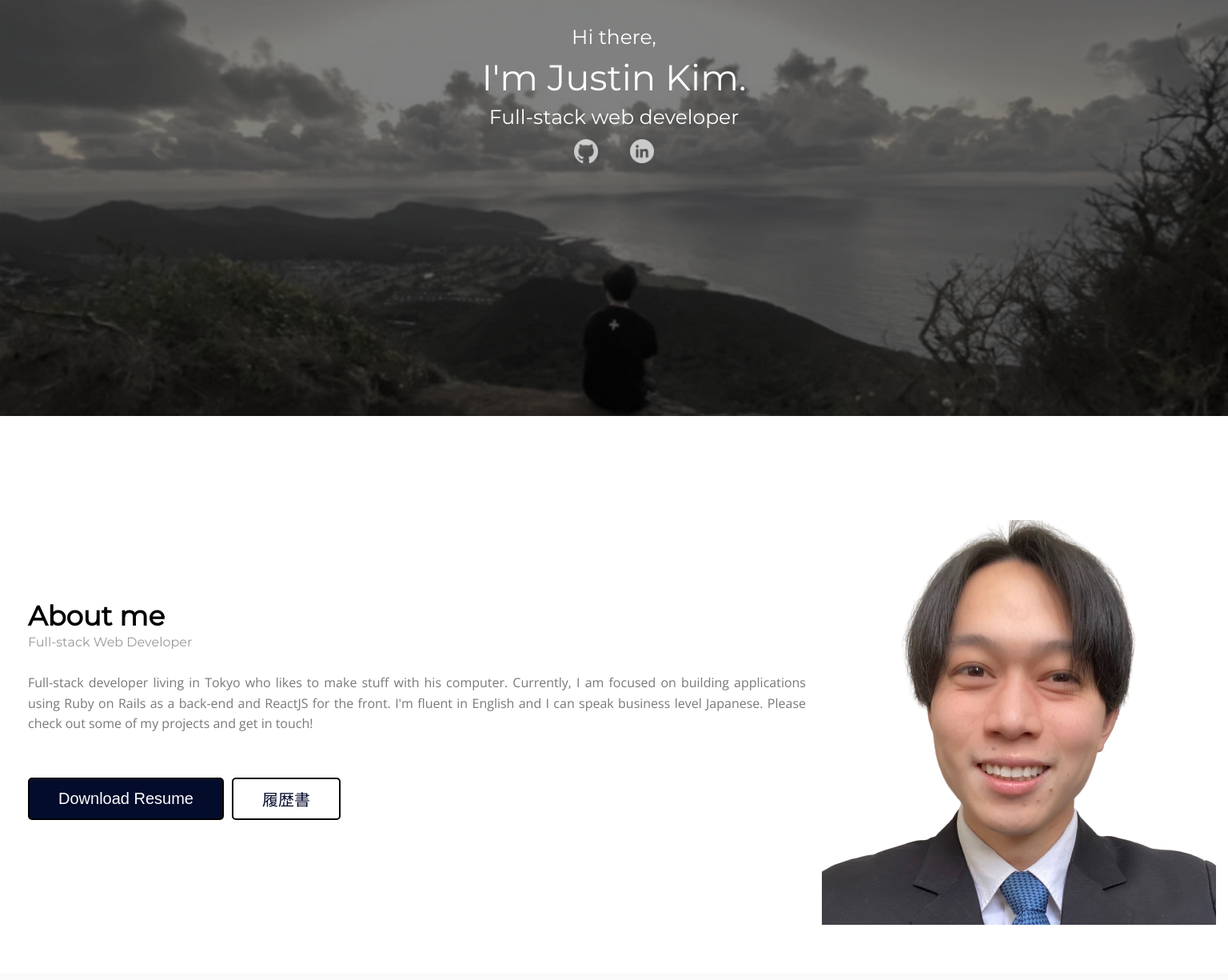
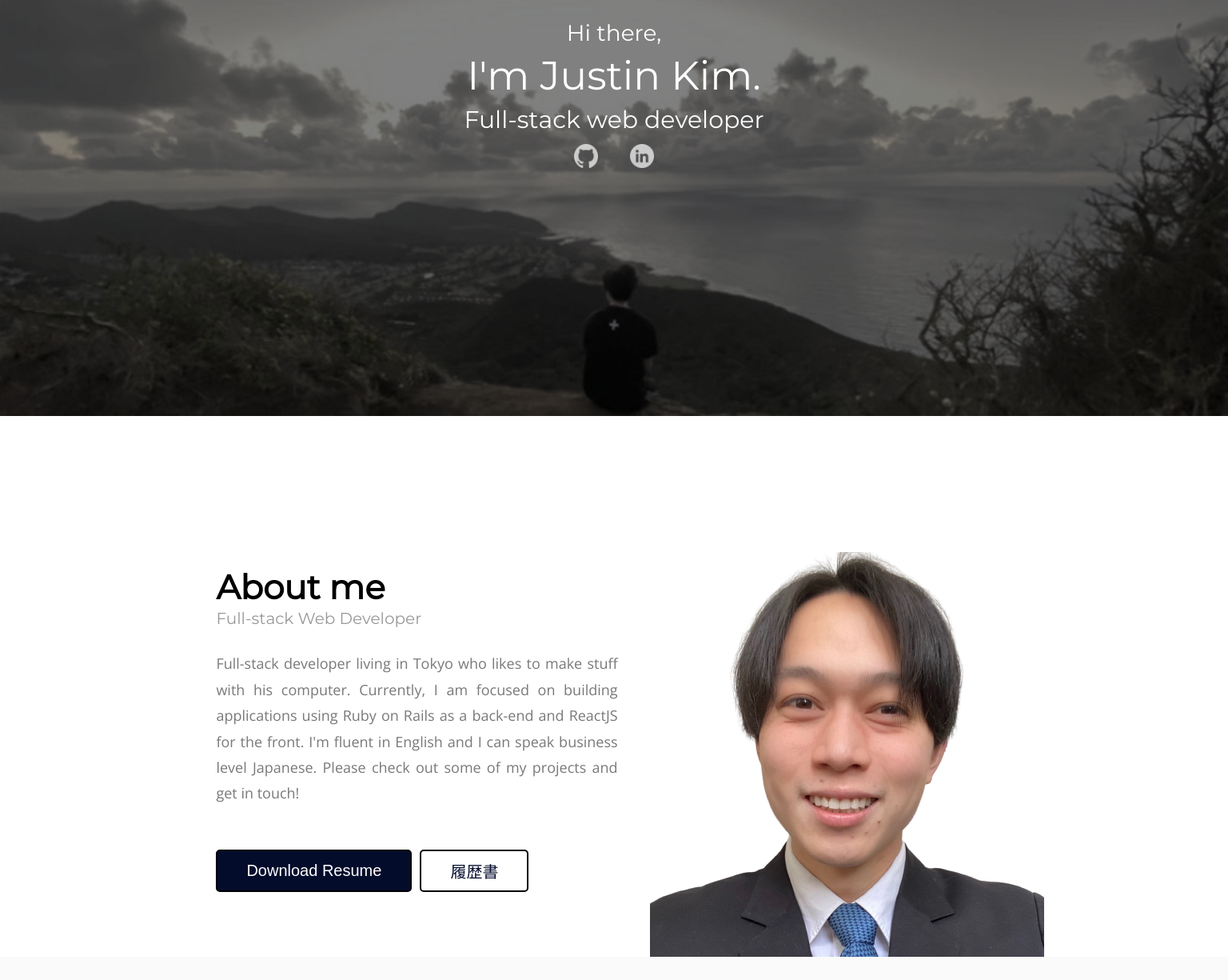
Before and after one commit to justinkim2015/portfolio-v3, a React (Create React App) app: page / in a window 1536 px wide. Shown: the part 280-1505 px from the top of the page at 80% size. Built offline with nearby package versions, Linux system fonts and the light colour scheme.

Commit message:
make desktop style for about

```diff
--- a/src/about/about.css
+++ b/src/about/about.css
@@ -1,13 +1,13 @@
 #about {
   display: flex;
   flex-direction: column;
-  padding-top: 80px;
+  padding-top: 120px;
 }
 
 .about-content {
   display: flex;
   flex-direction: column;
-  padding: 0 15px 30px 15px;
+  padding: 0 15px 0 15px;
 }
 
 .about-title {
@@ -24,7 +24,7 @@
 
 .about-text {
   color: #797979;
-  line-height: 1.6;
+  line-height: 1.8;
   text-align: justify;
   font-family: 'open sans';
   margin: 0 0 16px;
@@ -38,7 +38,7 @@
 }
 
 .justin-image {
-  padding: 50px 0 30px 0;
+  padding: 50px 0 0px 0;
 }
 
 .button-tray {
@@ -84,7 +84,26 @@
   }
 }
 
+/* Font size 42px */
 /* Desktop */
 @media (min-width: 1440px) {
+  .about-content {
+    max-width: 70%;
+  }
 
+  .about-container {
+    padding: 0 40px;
+  }
+
+  .about-title {
+    font-size: 42px;
+  }
+
+  .about-subtitle {
+    font-size: 20px;
+  }
+
+  .about-text {
+    font-size: 18px;
+  }
 }
--- a/src/home/home.css
+++ b/src/home/home.css
@@ -59,5 +59,15 @@
 
 /* Desktop */
 @media (min-width: 1440px) {
+  .hello {
+    font-size: 28px;
+  }
 
+  .name {
+    font-size: 50px;
+  }
+
+  .my-desc {
+    font-size: 30px;
+  }
 }
--- a/src/skills/skills.css
+++ b/src/skills/skills.css
@@ -11,7 +11,7 @@
   flex-direction: column;
   justify-content: center;
   align-items: center;
-  margin: 80px 0 60px 0;
+  margin: 120px 0 60px 0;
 }
 
 .skills-container {
```
